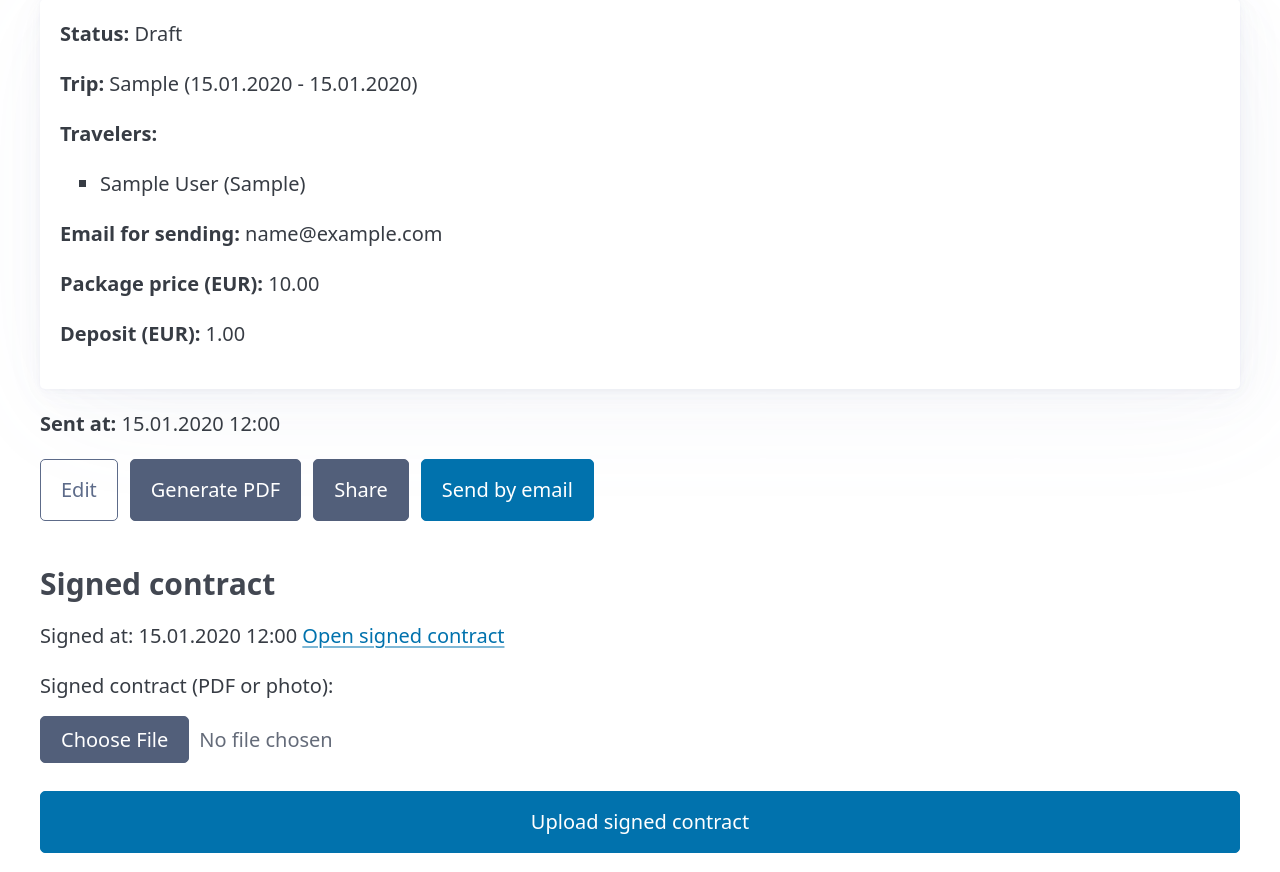
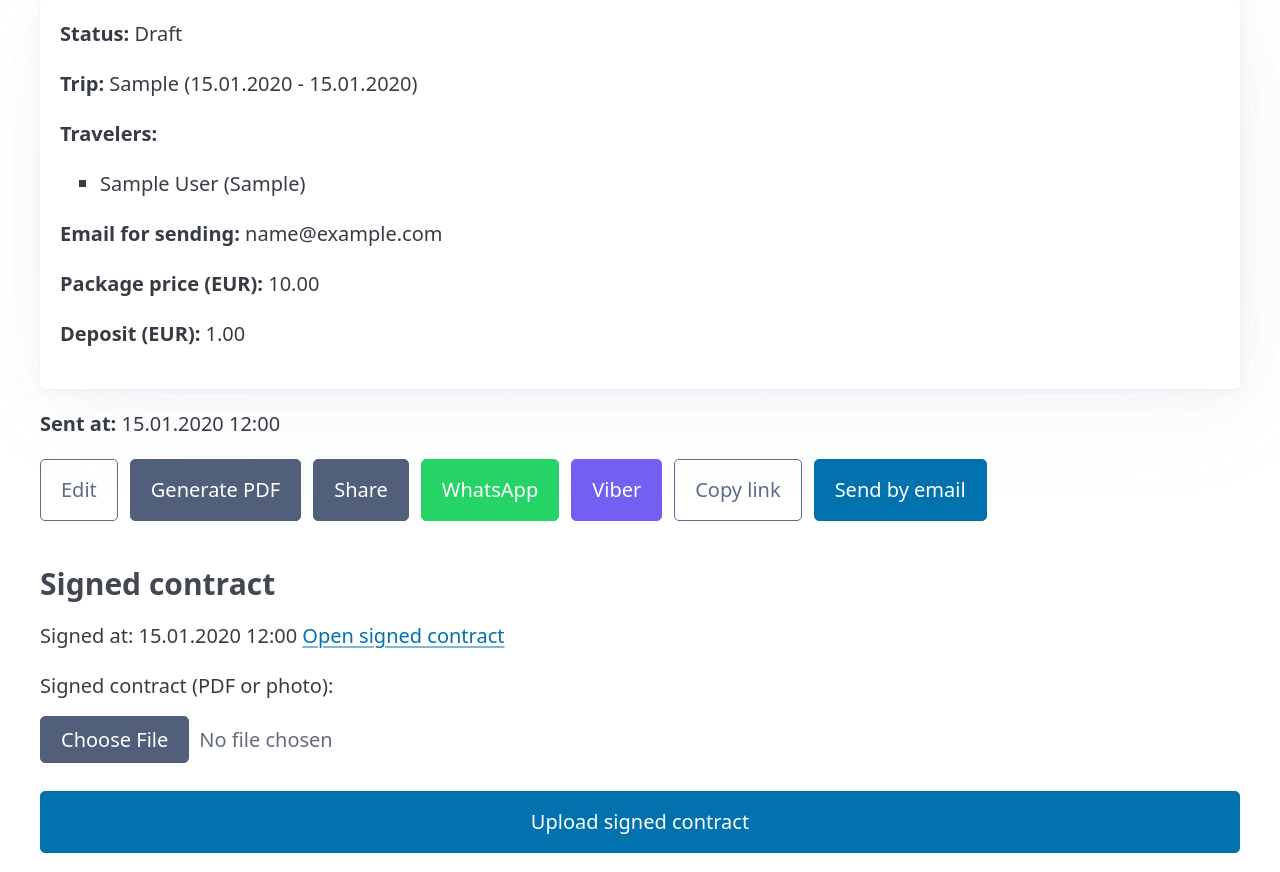
Before and after one commit to viktoryia-eneva/Enev-Contract, a Django app: page /1/ in a window 1280 px wide. Shown: the part 226-1098 px from the top of the page. Run offline with Django 5.2, Linux system fonts and the light colour scheme; a user stored in the database is signed in; tables that the repository leaves empty hold one stand-in row (values such as "Sample post"); some libraries are stand-ins or nearby versions.

Commit message:
Add WhatsApp and Viber buttons with share link

```diff
--- a/contracts/templates/contracts/contract_detail.html
+++ b/contracts/templates/contracts/contract_detail.html
@@ -36,6 +36,14 @@
   </a>
 
     <button type="button" id="share-btn" class="secondary">{% translate "Share" %}</button>
+
+      {% if not contract.is_closed %}
+    <a href="{{ whatsapp_url }}" target="_blank" rel="noopener" role="button"
+       style="background:#25D366; border-color:#25D366">WhatsApp</a>
+    <a href="{{ viber_url }}" role="button"
+       style="background:#7360F2; border-color:#7360F2">Viber</a>
+    <button type="button" id="copy-link" class="secondary outline">{% translate "Copy link" %}</button>
+  {% endif %}
 
    {% if not contract.is_closed %}
    {% translate "Send the contract to" as confirm_text %}
@@ -132,5 +140,14 @@
       a.click();
     });
   })();
+
+  const copyBtn = document.getElementById("copy-link");
+  if (copyBtn) {
+    copyBtn.addEventListener("click", async function () {
+      await navigator.clipboard.writeText("{{ share_url|escapejs }}");
+      copyBtn.textContent = "✓";
+    });
+  }
+
 </script>
 {% endblock %}
--- a/contracts/urls.py
+++ b/contracts/urls.py
@@ -13,6 +13,7 @@ urlpatterns = [path("", views.contract_list, name="list"),
                path("<int:pk>/archive/", views.contract_archive, name="archive"),
                path("<int:pk>/cancel/", views.contract_cancel, name="cancel"),
                path("<int:pk>/delete/", views.contract_delete, name="delete"),
+               path("share/<str:token>/", views.contract_public_pdf, name="public_pdf"),
                path("<int:pk>/edit/", views.contract_edit, name="edit"),
                path("trips/", views.trip_list, name="trip_list"),
                path("trips/new/", views.trip_form, name="trip_create"),
--- a/contracts/views.py
+++ b/contracts/views.py
@@ -7,6 +7,9 @@ from .forms import ContractForm, TravelerFormSet
 from .models import Contract, Traveler, Trip
 from django.http import HttpResponse
 from .pdf import render_contract_pdf
+from urllib.parse import quote
+from django.core import signing
+from django.urls import reverse
 
 import smtplib
 
@@ -24,6 +27,14 @@ def calculate_price(trip, traveler_count):
     """Total price = price per person x number of travelers."""
 
     return trip.price_per_person * traveler_count
+
+SHARE_SALT = 'contract-share'
+SHARE_DAYS = 7
+
+def make_share_url(request, contract):
+    """Signed link to the contract PDF that works without login."""
+    token = signing.dumps(contract.pk, salt=SHARE_SALT)
+    return request.build_absolute_uri(reverse("contracts:public_pdf", args=[token]))
 
 def save_travelers(rows):
     """Create or update travelers by EGN and return the list."""
@@ -95,7 +106,11 @@ def contract_create(request):
 @login_required
 def contract_detail(request, pk):
     contract = get_object_or_404(Contract.objects.select_related("trip"), pk=pk)
-    return render(request, "contracts/contract_detail.html", {"contract": contract, "upload_form": SignedContractForm(),})
+    share_url = make_share_url(request, contract)
+    text = (f"Здравейте, изпращаме Ви договор № {contract.number} за екскурзия "
+            f"„{contract.trip.destination}“: {share_url} (линкът е валиден {SHARE_DAYS} дни)")
+
+    return render(request, "contracts/contract_detail.html", {"contract": contract, "upload_form": SignedContractForm(), "share_url": share_url, "whatsapp_url": "https://wa.me/?text=" + quote(text),"viber_url":"viber://forward?text=" + quote(text), })
 
 
 @login_required
@@ -105,6 +120,20 @@ def contract_pdf(request, pk):
 
     response = HttpResponse(pdf_bytes, content_type="application/pdf")
     response["Content-Disposition"] = f'inline;filename="contract_{contract.number}.pdf"'
+    return response
+
+def contract_public_pdf(request, token):
+    """PDF for the client via a signed link - no login, expires after SHARE_DAYS."""
+    try:
+        pk = signing.loads(token, salt = SHARE_SALT, max_age=SHARE_DAYS * 24 * 60 * 60)
+    except signing.BadSignature:
+        raise Http404
+    contract = get_object_or_404(Contract.objects.select_related("trip"), pk=pk)
+    if contract.status == Contract.Status.CANCELLED:
+        raise Http404
+
+    response = HttpResponse(render_contract_pdf(contract), content_type="application/pdf")
+    response["Content-Disposition"] = f'inline; filename="contract_{contract.number}.pdf"'
     return response
 
 @login_required
```
Also changed, not shown: locale/bg/LC_MESSAGES/django.po, 1 other file.
